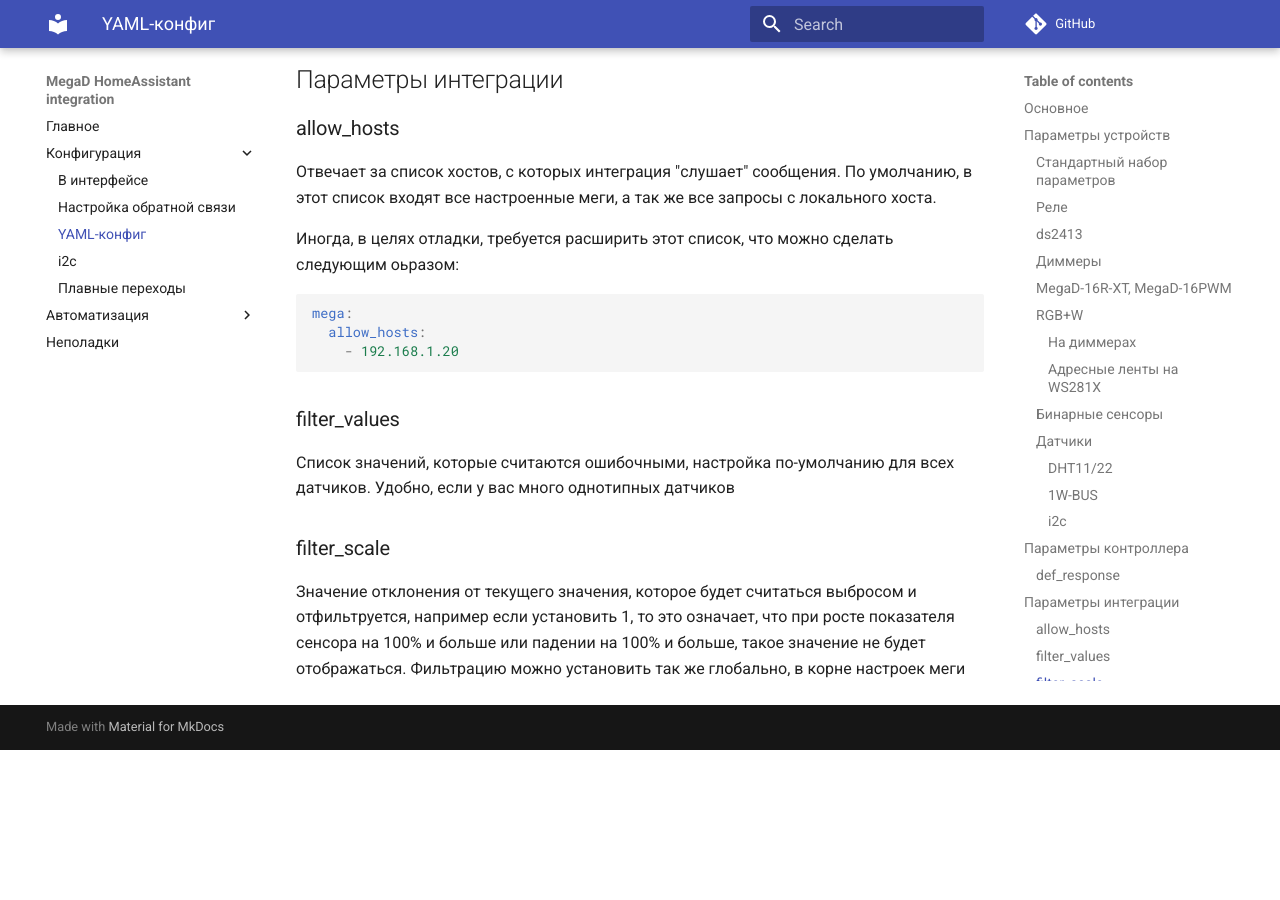
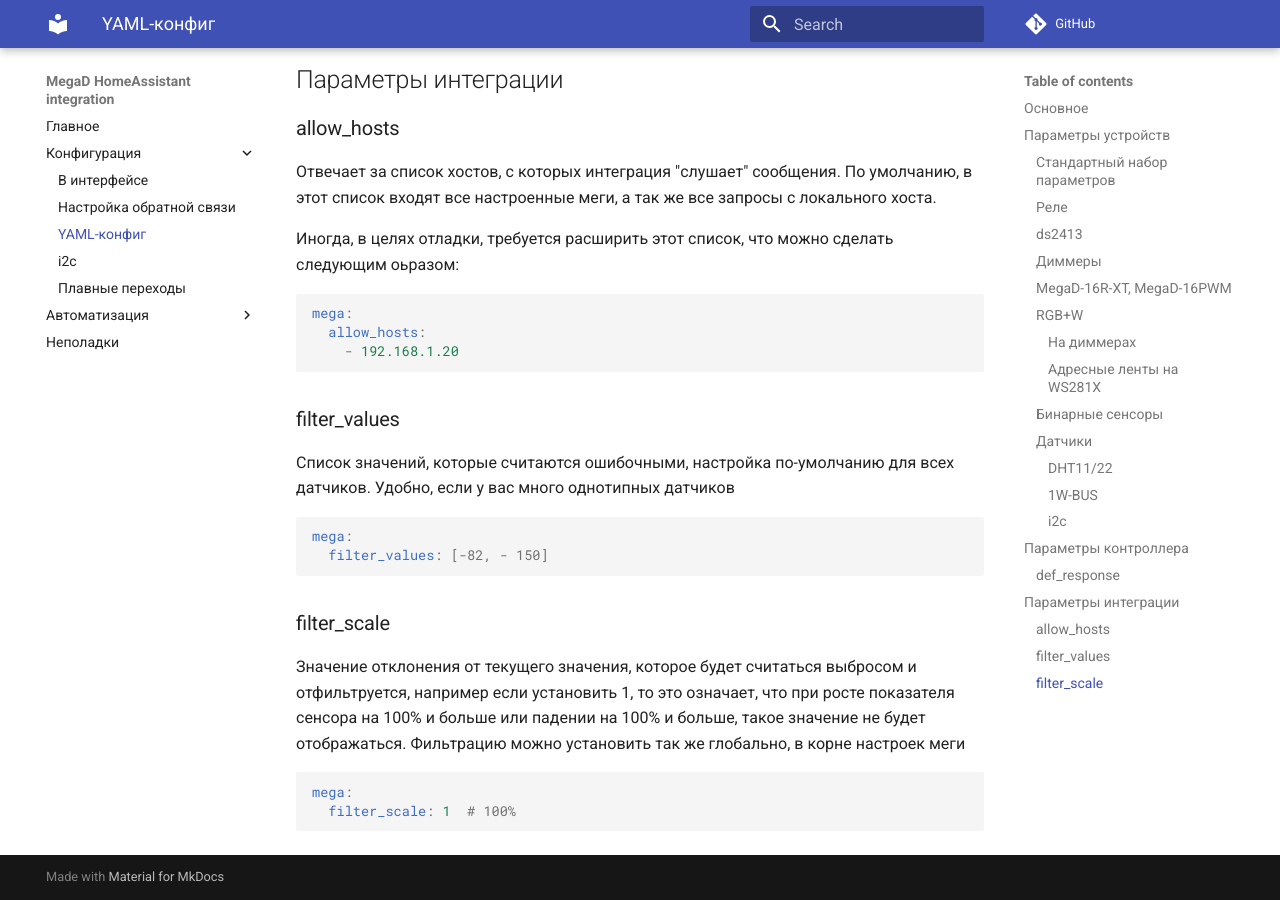
Before and after one commit to andvikt/mega_hacs, an MkDocs documentation site: the page built from docs/yaml.md, in a window 1280 px wide and 900 px high, scrolled down 5893 px. Built offline with MkDocs 1.6.1 and Material for MkDocs 9.7.7, drawn with Linux system fonts in a browser that asks for light colours; comment, search, counter and statistics services are not loaded; before the commit the page ends 6643 px from its top, so only the background shows below that.

Commit message:
add sensor filters

````diff
--- a/docs/yaml.md
+++ b/docs/yaml.md
@@ -223,7 +223,16 @@ mega:
 ### filter_values {: #filter_values }
 Список значений, которые считаются ошибочными, настройка по-умолчанию для всех датчиков. Удобно, если у вас много
   однотипных датчиков
+
+```yaml
+mega:
+  filter_values: [-82, - 150]
+```
 ### filter_scale {: #filter_scale }
 Значение отклонения от текущего значения, которое будет считаться выбросом и отфильтруется, например если
 установить 1, то это означает, что при росте показателя сенсора на 100% и больше или падении на 100% и больше, такое значение не будет отображаться.
 Фильтрацию можно установить так же глобально, в корне настроек меги
+```yaml
+mega:
+  filter_scale: 1  # 100%
+```
````
